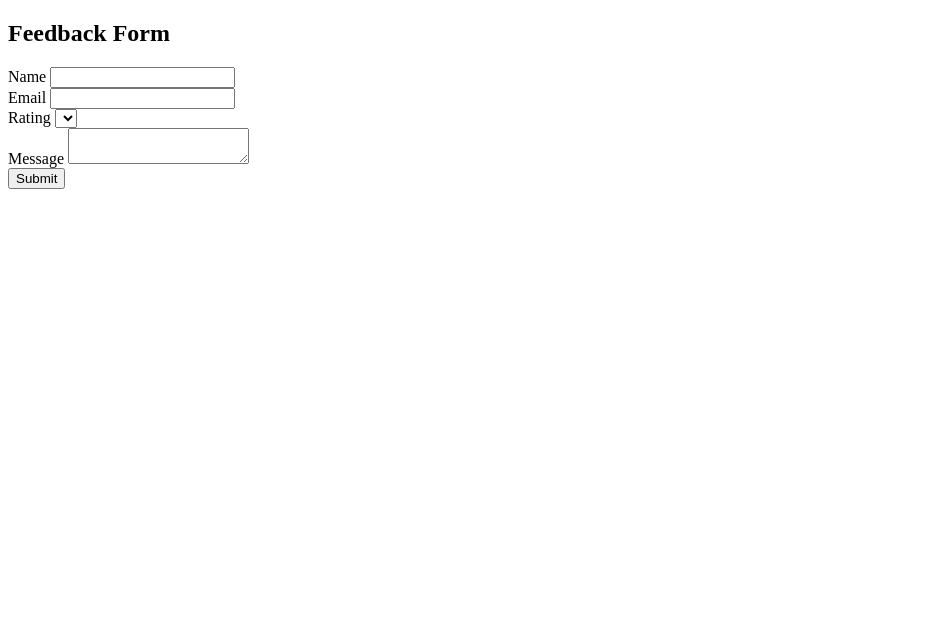
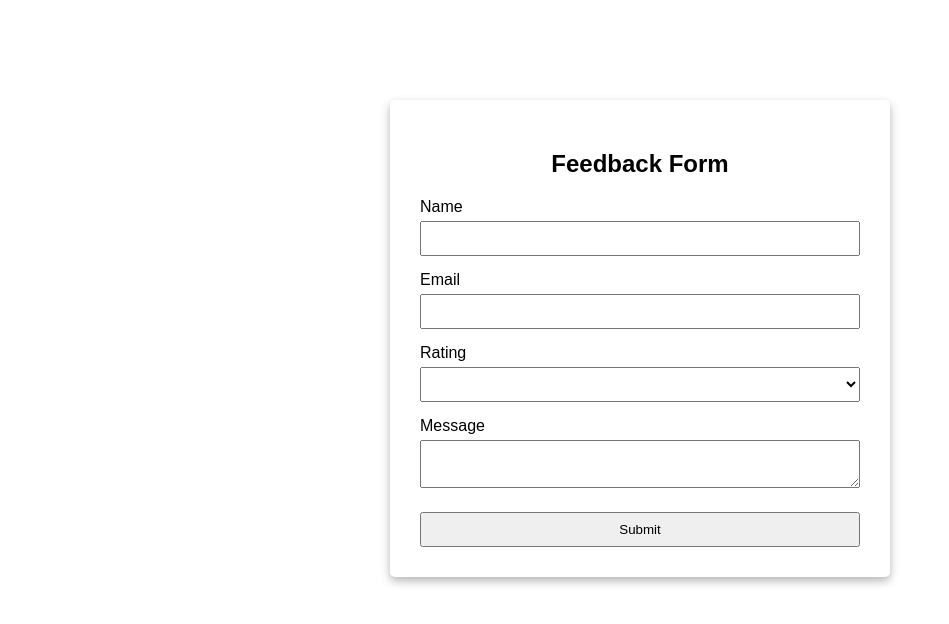
Before and after one commit to Karthik9633/Simple_Feedback_Form, a plain HTML site: page index.html in a window 1280 px wide. Shown: the whole page, without its empty margins (0-949 px from the left). Drawn offline with Linux system fonts and the light colour scheme.

Commit message:
css was completed linked css to html file

```diff
--- a/css/style.css
+++ b/css/style.css
@@ -0,0 +1,36 @@
+*{
+    box-sizing: border-box;
+}
+body{
+    font-family: Arial, Helvetica, sans-serif;
+}
+
+h2{
+    text-align: center;
+}
+
+.container{
+    background: white;
+    max-width: 500px;
+    padding: 30px;
+    margin: auto;
+    border-radius: 5px;
+    box-shadow: 0 4px 10px #0000004a;
+    margin-top: 100px;
+}
+
+label{
+    margin-top:15px;
+    display: block;
+}
+
+input,textarea,select,button{
+    padding: 8px;
+    margin-top: 5px;
+    width:100%;
+    box-sizing: border-box;
+}
+button{
+    margin-top: 20px;
+    cursor: pointer;
+}
--- a/index.html
+++ b/index.html
@@ -5,6 +5,7 @@
     <meta name="viewport" content="width=device-width, initial-scale=1.0">
     <title>FeedBack form</title>
 </head>
+<link rel="stylesheet" href="./css/style.css">
 <body>
     <div class="container">
         <h2>Feedback Form</h2>
```
